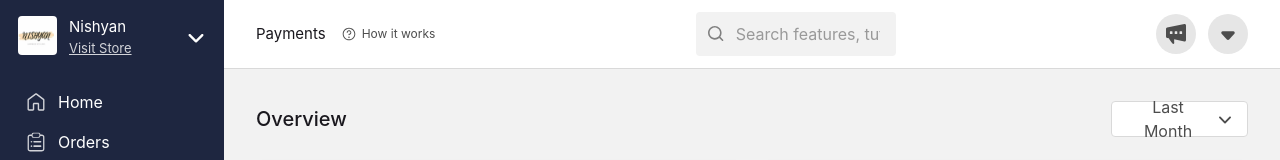
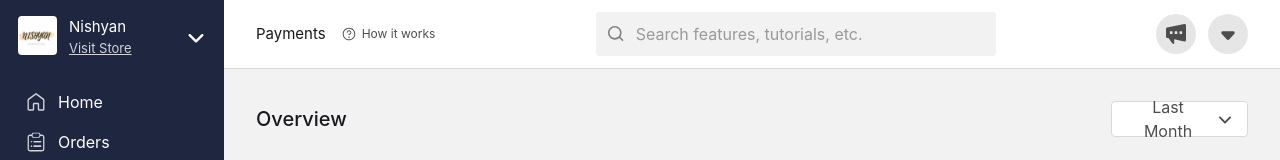
Before and after one commit to subhradwip01/dukaan-dashboard-frontend, a React (Create React App) app: page / in a window 1280 px wide. Shown: the top 160 px of the page. Built offline with nearby package versions, Linux system fonts and the light colour scheme.

Commit message:
Searchbox size fix

```diff
--- a/src/component/Layout/Topbar.jsx
+++ b/src/component/Layout/Topbar.jsx
@@ -15,7 +15,7 @@ const Topbar = () => {
           </div>
         </div>
       </div>
-      <div className='hidden sm:block max-w-[200px] sm:w-[400px]'>
+      <div className='hidden sm:block sm:w-[400px]'>
         <Input variant={'primary'} inputSize={'lg'} leadingIcon={searchIcon} placeholder='Search features, tutorials, etc.'/>
       </div>
       <div className='flex gap-3'>
```
